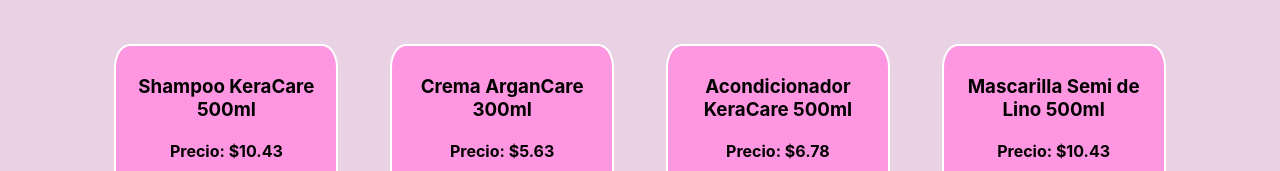
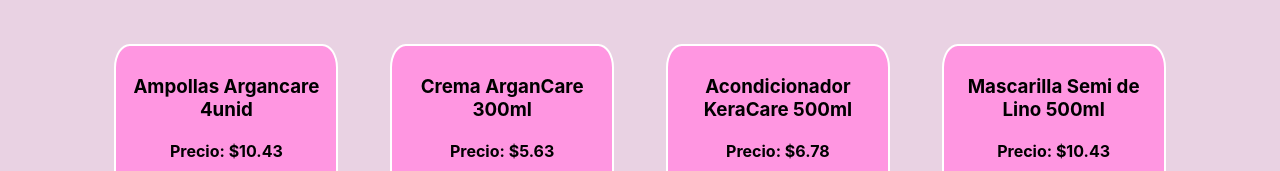
Before and after one commit to nacermanuel/AnfisaQuoter, a React (Create React App) app: page / in a window 1280 px wide. Shown: the part 128-299 px from the top of the page. Built offline with nearby package versions, Linux system fonts and the light colour scheme.

Commit message:
prueba db

```diff
--- a/src/db.js
+++ b/src/db.js
@@ -1,7 +1,7 @@
 const db = {
     productos:
         [
-            {id:1, cantidad:1, nombre: 'Shampoo KeraCare 500ml', precio: 10.43, img:'ampargan.png', descripcion: 'Este es una leyenda descriptiva sobre lo magnifico que es este increible producto', bullets: ['esta es un increible reparador fuerte', 'Sus efectos son notados de manera inmediata', 'es un productos organica de la selva amazonica']},
+            {id:1, cantidad:1, nombre: 'Ampollas Argancare 4unid', precio: 10.43, img:'ampargan.png', descripcion: 'Este es una leyenda descriptiva sobre lo magnifico que es este increible producto', bullets: ['esta es un increible reparador fuerte', 'Sus efectos son notados de manera inmediata', 'es un productos organica de la selva amazonica']},
             {id:2, cantidad:1, nombre: 'Crema ArganCare 300ml', precio: 5.63,  img:'ampavena.png', descripcion: 'Este es una leyenda descriptiva sobre lo magnifico que es este increible producto', bullets: ['esta es un increible reparador fuerte', 'Sus efectos son notados de manera inmediata', 'es un productos organica de la selva amazonica']},
             {id:3, cantidad:1, nombre: 'Acondicionador KeraCare 500ml', precio: 6.78, img:'bioshock.png', descripcion: 'Este es una leyenda descriptiva sobre lo magnifico que es este increible producto', bullets: ['esta es un increible reparador fuerte', 'Sus efectos son notados de manera inmediata', 'es un productos organica de la selva amazonica']},
             {id:4, cantidad:1, nombre: 'Mascarilla Semi de Lino 500ml', precio: 10.43, img:'decoloran.png', descripcion: 'Este es una leyenda descriptiva sobre lo magnifico que es este increible producto', bullets: ['esta es un increible reparador fuerte', 'Sus efectos son notados de manera inmediata', 'es un productos organica de la selva amazonica']},
```
